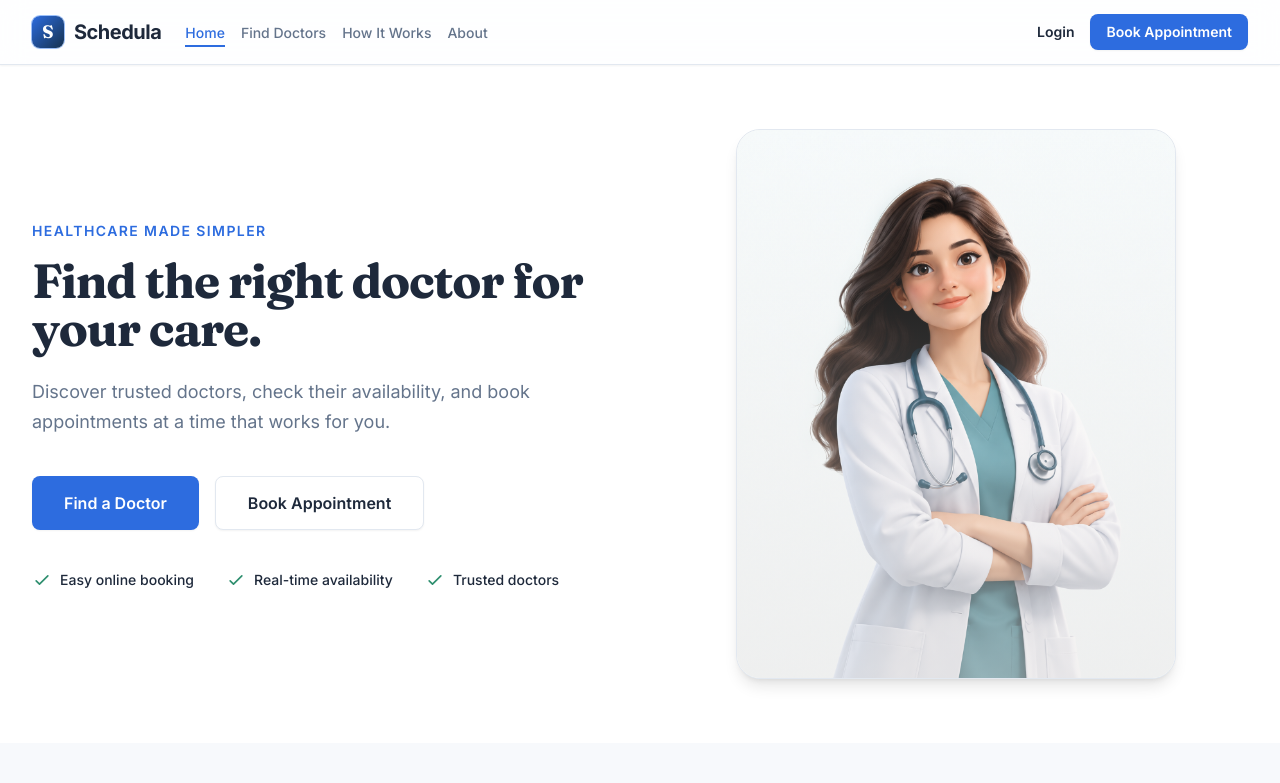
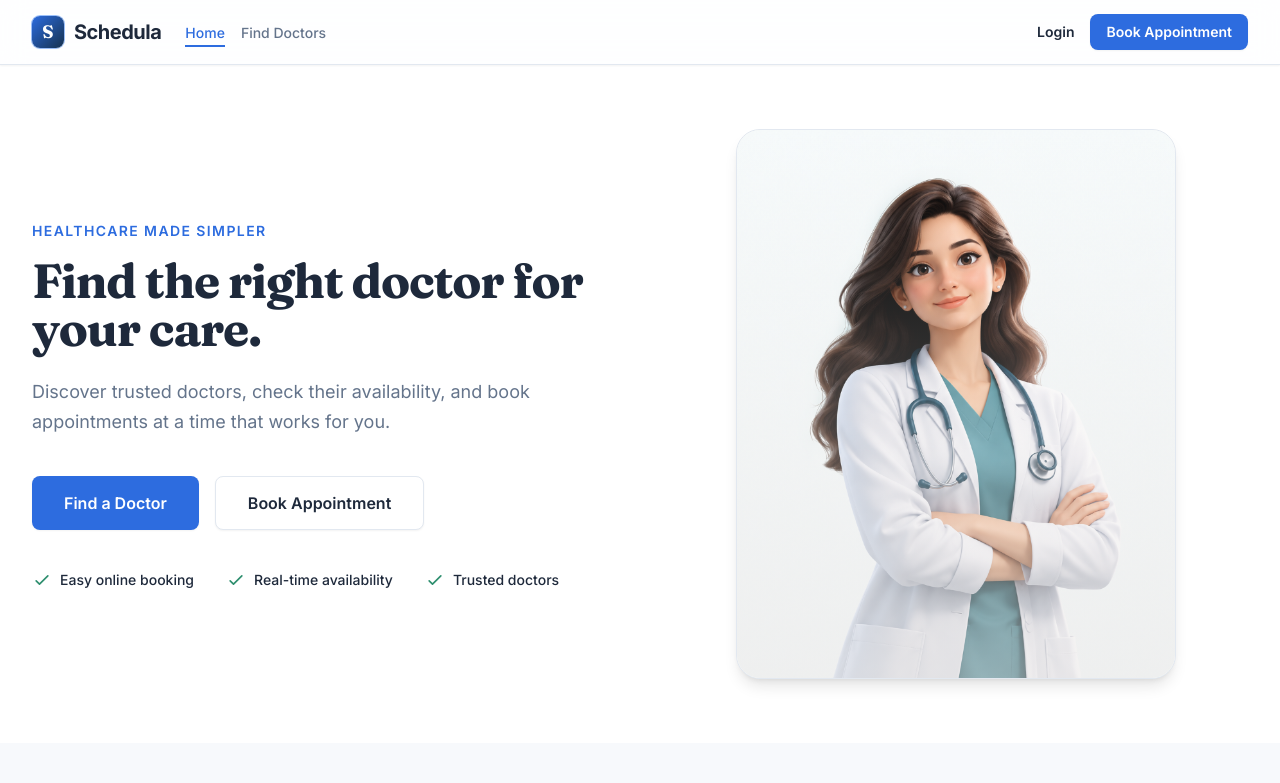
Before and after one commit to Siddharth-kr/schedula-frontend, a Next.js app: page / in a window 1280 px wide. Shown: the top 783 px of the page. Built offline with nearby package versions, Linux system fonts and the light colour scheme.

Commit message:
feat: remove About and How it works from navbar

```diff
--- a/src/components/layout/Navbar.tsx
+++ b/src/components/layout/Navbar.tsx
@@ -73,8 +73,6 @@ export function Navbar() {
   const patientLinks = [
     { href: "/", label: "Home" },
     { href: "/doctors", label: "Find Doctors" },
-    { href: "/#how-it-works", label: "How It Works" },
-    { href: "/#about", label: "About" },
     ...(role === "patient" ? [
       { href: "/appointments", label: "Appointments" },
       { href: "/profile", label: "Profile" }
```
